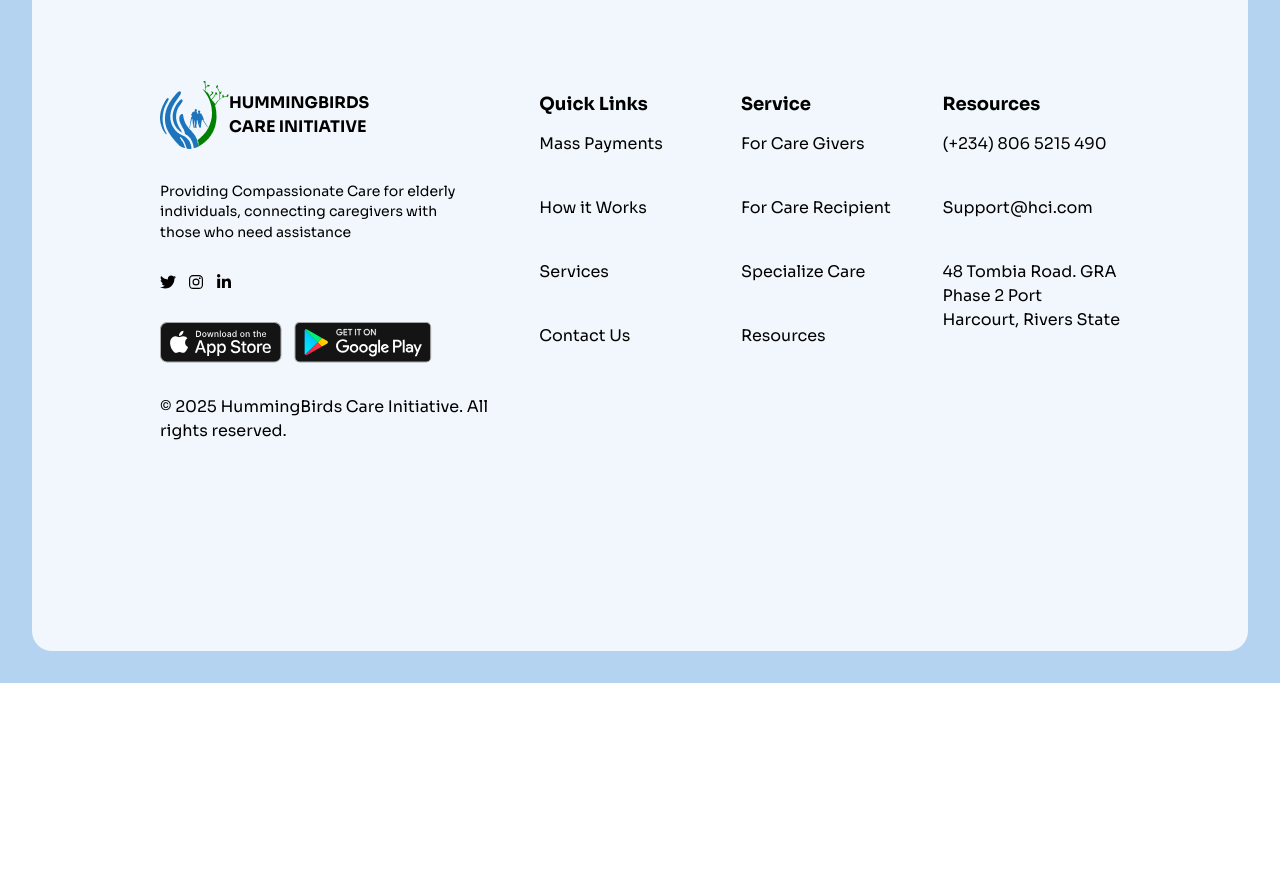
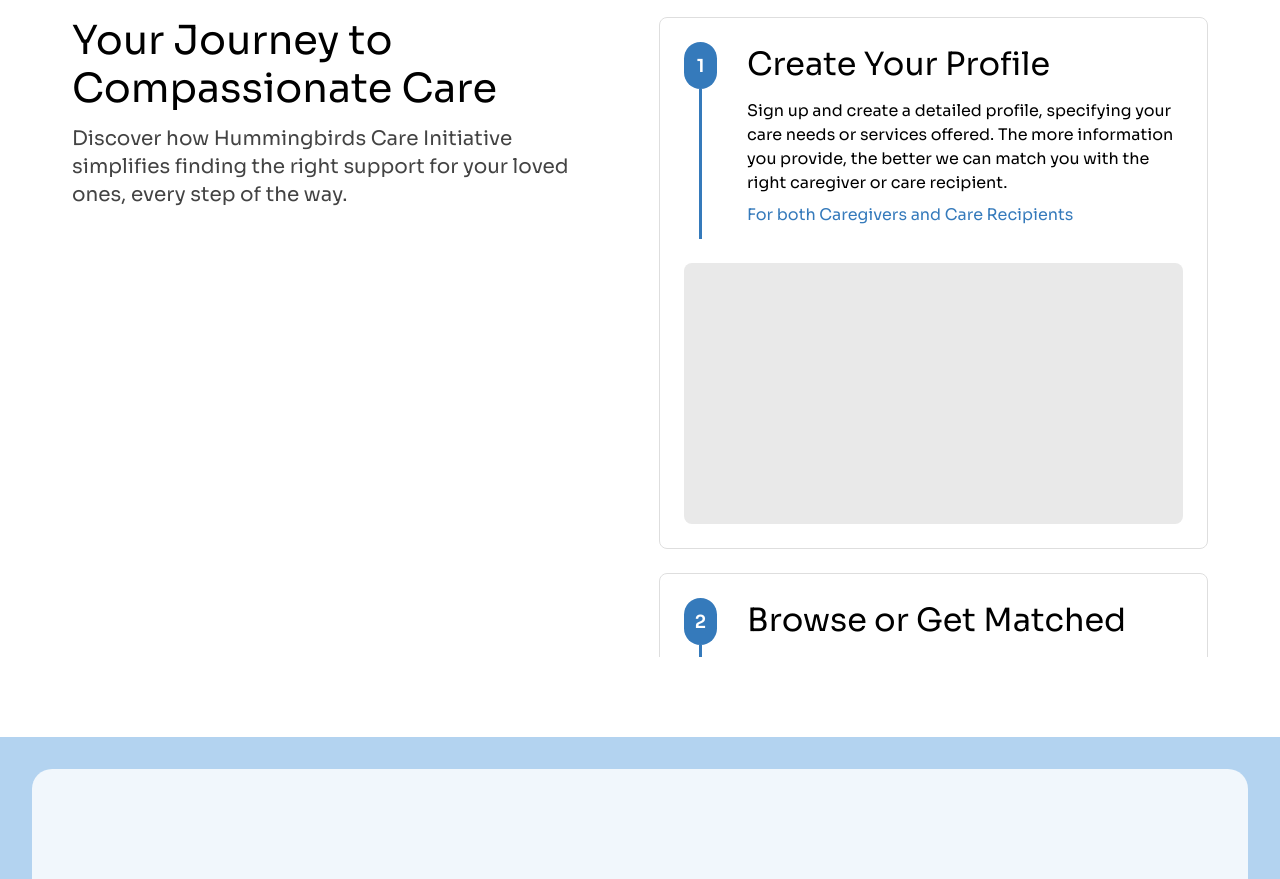
Before and after one commit to SpitalLabs-02/HCI-PROJECT, a React (Vite) app in the folder client/: page /how-it-works in a window 1280 px wide. Shown: the part 780-1659 px from the top of the page. Before the commit the page ends 1463 px from the top, so only its background shows below. Built offline with nearby package versions, Linux system fonts and the light colour scheme.

Commit message:
update: added your journey section of the how it works page

```diff
--- /dev/null
+++ b/client/src/components/howItWorks/YourJourney.jsx
@@ -0,0 +1,104 @@
+import React from "react";
+
+const YourJourney = () => {
+  const yourJourneyData = [
+    {
+      title: "Create Your Profile",
+      text1:
+        "Sign up and create a detailed profile, specifying your care needs or services offered. The more information you provide, the better we can match you with the right caregiver or care recipient.",
+      text2: "For both Caregivers and Care Recipients",
+      serialNumber: '1'
+    },
+    {
+      title: "Browse or Get Matched",
+      text1:
+        "Explore potential caregivers or care recipients through our platform, or allow our advanced matching algorithm to suggest compatible connections based on your specific requirements.",
+      text2: "Find the perfect match for your needs",
+      serialNumber: '2'
+    },
+    {
+      title: "Connect & Verify",
+      text1:
+        "Reach out to potential matches through our secure messaging system. For caregivers, we verify credentials, conduct background checks, and validate references to ensure safety and quality.",
+      text2: "All caregivers undergo thorough verification",
+      serialNumber: '3'
+    },
+    {
+      title: "Schedule Care",
+      text1:
+        "Once you've found the right match, use our platform to schedule care sessions. Set up recurring appointments or one-time visits based on your needs, with flexible scheduling options.",
+      text2: "Flexible scheduling to fit your lifestyle",
+      serialNumber: '4'
+    },
+    {
+      title: "Receive Quality Care",
+      text1:
+        "Experience compassionate, personalized care in the comfort of your home. Our caregivers provide assistance with daily activities, companionship, and specialized services based on your needs.",
+      text2: "Compassionate, professional care",
+      serialNumber: '5'
+    },
+    {
+      title: "Provide Feedback",
+      text1:
+        "After each care session, share your experience through our feedback system. Your insights help maintain our high standards of care and improve our matching process for future connections.",
+      text2: "Help us continuously improve our service",
+      serialNumber: '6'
+    },
+  ];
+  return (
+    <div className="px-4 lg:px-10 xl:px-18 py-10 lg:py-20 h-screen overflow-hidden">
+   {/* <div className=""> */}
+   <div className="flex flex-col sm:flex-row h-full">
+        {/* Left side */}
+        <div className="sm:w-[300px] lg:w-[400px] xl:w-[540px]">
+          <h1 className="text-black font-medium text-xl sm:text-3xl xl:text-[40px]">
+            Your Journey to Compassionate Care
+          </h1>
+          <p className="text-sm sm:text-base lg:text-xl text-[#434343] font-normal mt-3">
+            Discover how Hummingbirds Care Initiative simplifies finding the
+            right support for your loved ones, every step of the way.
+          </p>
+        </div>
+
+        {/* Right side */}
+       <div className="mt-5 sm:mt-0 flex-1 overflow-y-auto custom-scrollbar ">
+       {yourJourneyData.map((data, index)=>(
+         <div key={index} className={` sm:w-[300px] md:w-[400px] lg:w-[450px] xl:w-[549px] rounded-lg p-2 sm:p-3 md:p-4 xl:p-6 border border-[#DEDEDE] sm:ml-auto ${index >=1 ? 'mt-6' : 'mt-0'}`}>
+         {/* Top */}
+         <div className="flex items-stretch justify-between gap-4">
+           {/* Left */}
+           <div className="flex items-center flex-col">
+             <div className="w-[33px] h-[47px] rounded-full bg-[#357ABB] flex items-center justify-center">
+               <h1 className="text-base sm:text-lg text-center font-semibold text-white">
+                 {data.serialNumber}
+               </h1>
+             </div>
+             <div className="w-[3px] h-[150px] sm:h-[220px] md:h-[160px] xl:h-[150px] bg-[#357ABB]" />
+           </div>
+
+           {/* Right */}
+           <div className="sm:w[230px] xl:w-[436px]">
+             <h1 className="text-lg sm:text-xl lg:text-[32px] font-medium text-black">
+             {data.title}
+             </h1>
+             <p className="text-sm sm:text-base font-normal text-black mt-3">
+              {data.text1}
+             </p>
+             <p className="text-xs sm:text-base text-[#357ABB] mt-2">
+               {data.text2}
+             </p>
+           </div>
+         </div>
+
+         {/* THE BOTTOM */}
+         <div className="h-[261px] w-full rounded-lg bg-[#E9E9E9] mt-6"></div>
+       </div>
+       ))}
+       </div>
+      </div>
+   {/* </div> */}
+    </div>
+  );
+};
+
+export default YourJourney;
--- a/client/src/index.css
+++ b/client/src/index.css
@@ -10,3 +10,7 @@ body {
     font-family: 'Sora', sans-serif;
     background-color: #fff;
   }
+
+  .custom-scrollbar::-webkit-scrollbar {
+    display: none;
+  }
--- a/client/src/pages/HowItWorksPage.jsx
+++ b/client/src/pages/HowItWorksPage.jsx
@@ -1,5 +1,6 @@
 import React from 'react'
 import Hero from '../components/howItWorks/Hero'
+import YourJourney from '../components/howItWorks/YourJourney'
 
 function HowItWorksPage() {
   return (
@@ -8,7 +9,7 @@ function HowItWorksPage() {
         h1={"How HummingBirds Care Initiative works"}
         p={"Our simple, secure process connects caregivers with elderly individuals who need assistance, creating  meaningful relationships built on love and compassion "}
         />
-
+        <YourJourney/>
     </div>
   )
 }
```
